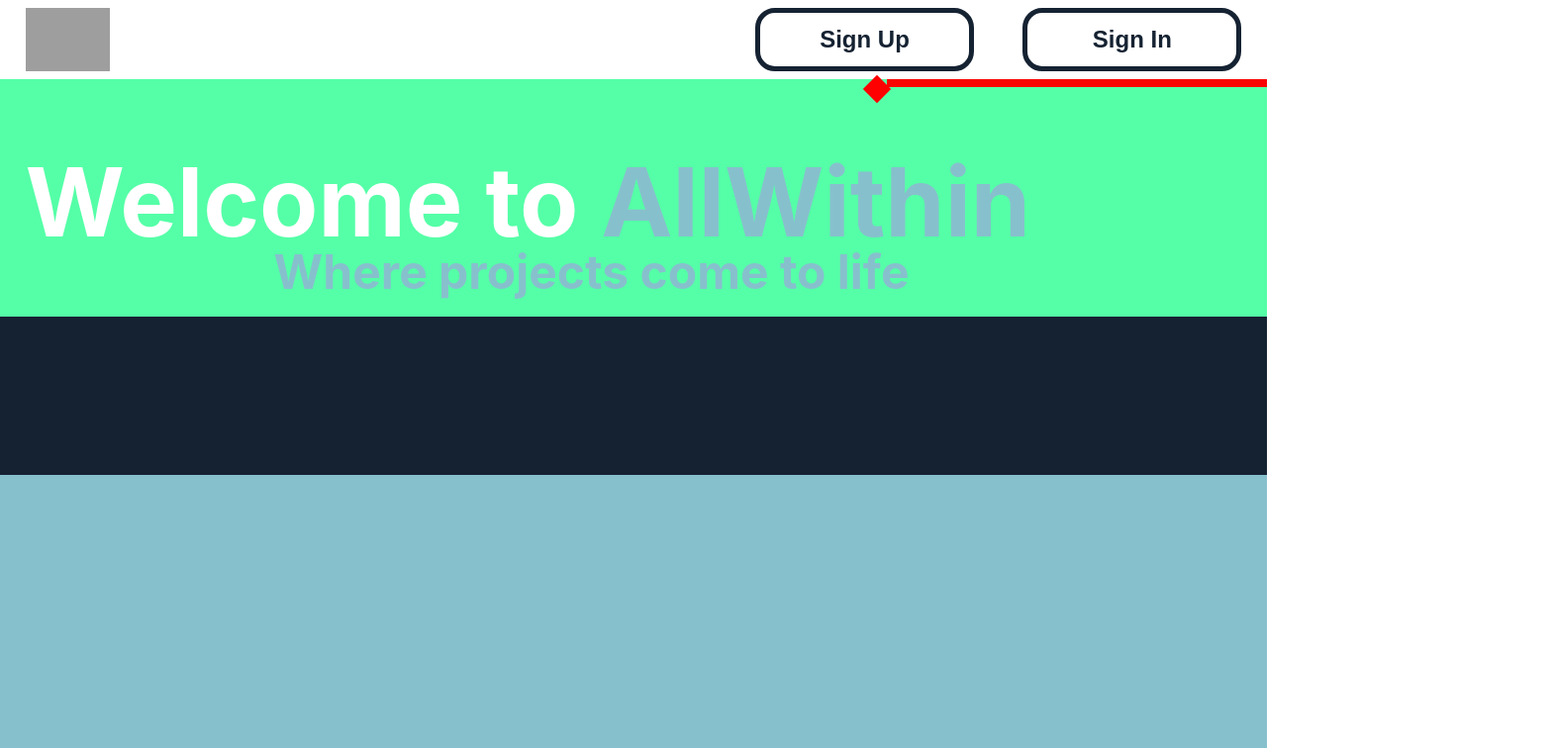
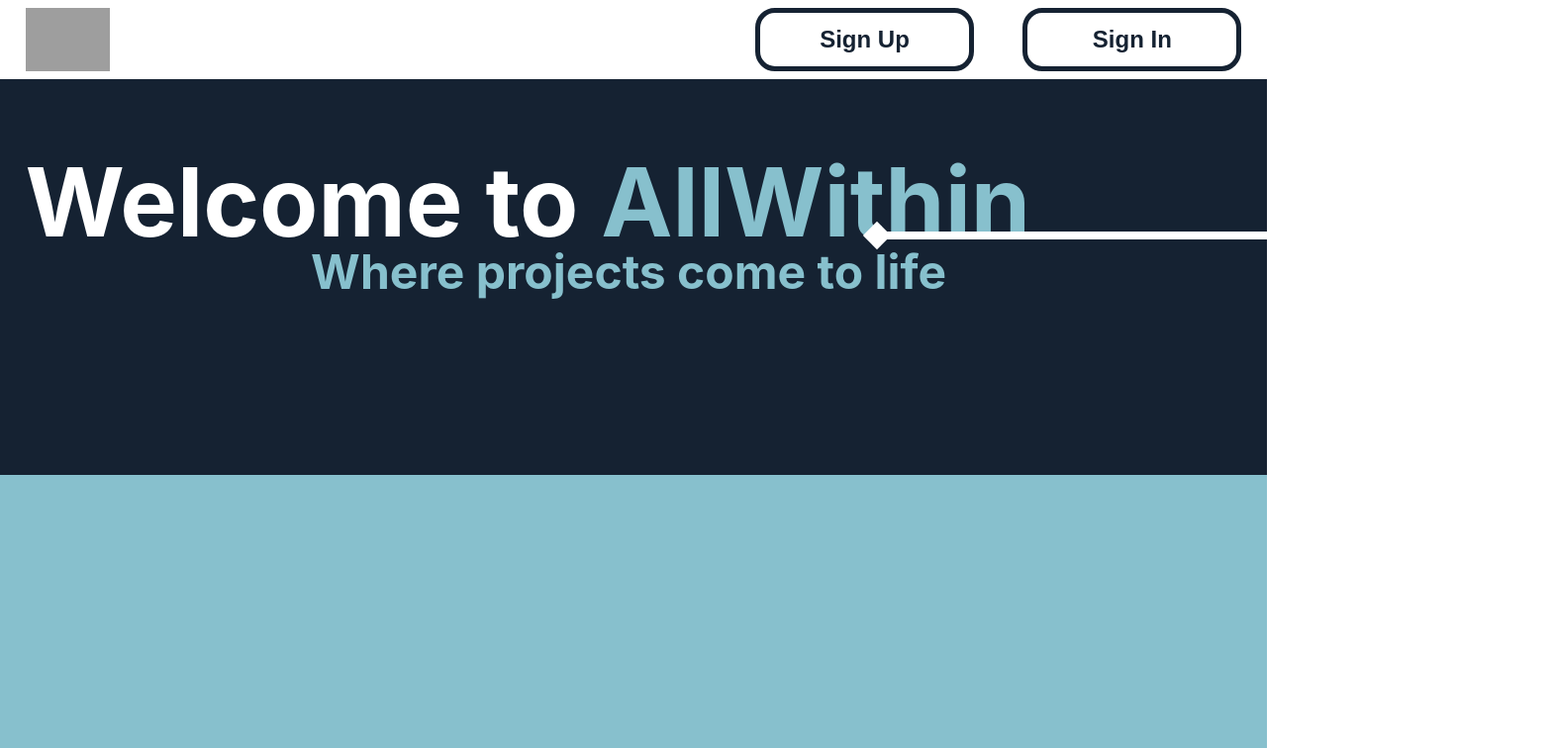
Before and after one commit to CFraissinet/frontend_Allwithin, a Next.js app: page / in a window 1280 px wide. Shown: the top 756 px of the page at 99% size, 1569 px wide, since content can reach past the window. Built offline with nearby package versions, Linux system fonts and the light colour scheme; grey boxes are pictures that could not be loaded.

Commit message:
adjustment position diamondLine + color change in white

```diff
--- a/styles/Home.module.css
+++ b/styles/Home.module.css
@@ -64,7 +64,6 @@
   display: flex;
   flex-direction: column;
   width: 100%;
-  background-color: rgb(85, 255, 167);
   height: 50%;
   align-items: flex-start; /* Align text to the left */
   padding-left: 2%; /* Add some padding on the left */
@@ -86,18 +85,19 @@
   font-size: 48px;
   width: 100%; /* Take the full width */
   color: #87C0CD;
-  margin-left: 20%;
+  margin-left: 23%;
   margin-top: -2%; /* Remove margin at the top to reduce space between h1 and h2 */
 }
 /* styles/Home.module.css */
 
 .lineDiamond {
+  margin-top: 12%;
   position: absolute; /* Position the line absolutely within .titles */
   right: 0; /* Position it on the far right */
   align-items: center;
   width: 30%;
   height: 8px;
-  background-color: #f90303;
+  background-color: #ffffff;
 }
 
 .lineDiamond::before {
@@ -106,8 +106,9 @@
   left: -20px; /* Adjust this value to position the diamond correctly */
   width: 20px;
   height: 20px;
-  background-color: #ff0000;
+  background-color: #ffffff;
   transform: rotate(45deg);
+  margin-top:-6px;
 }
 
 
```
